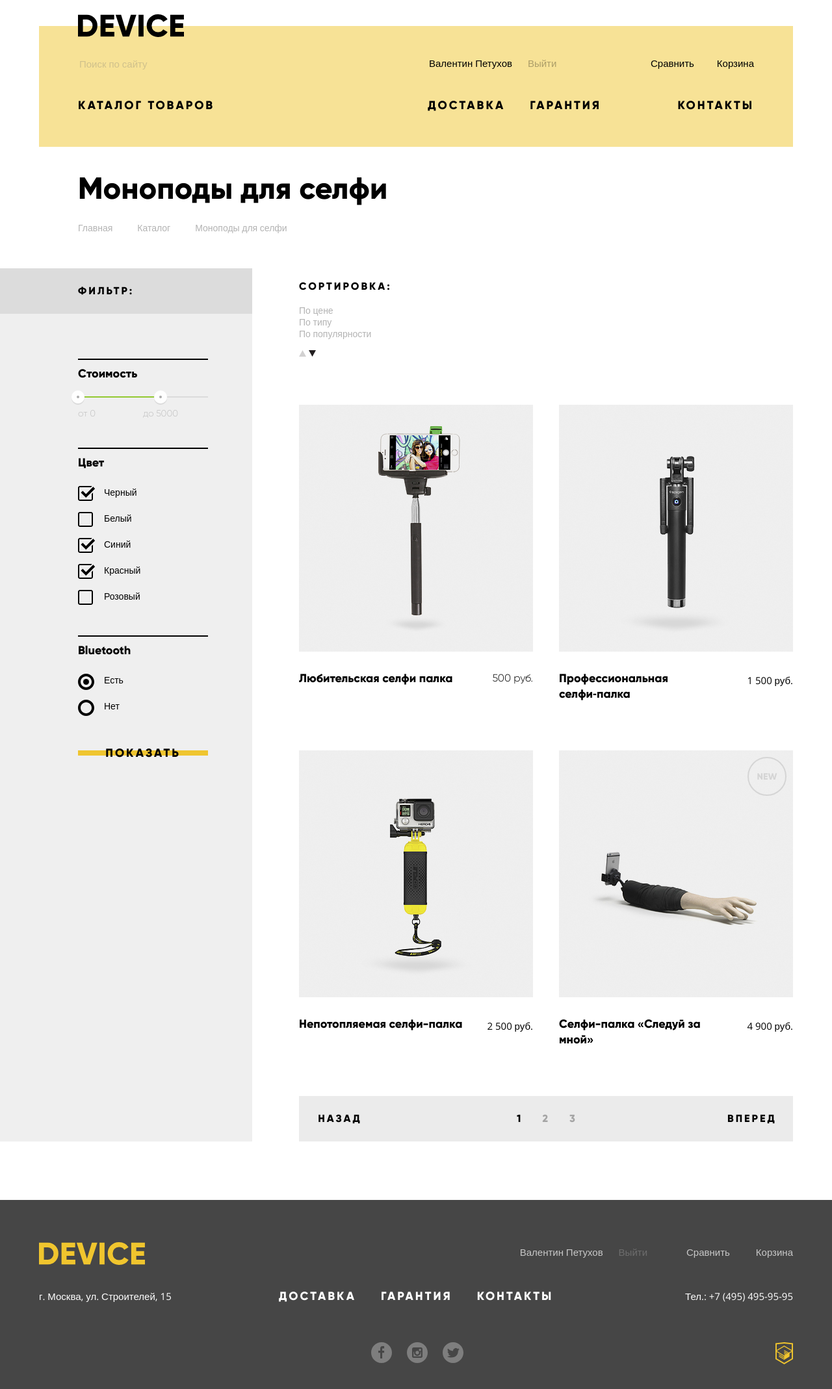
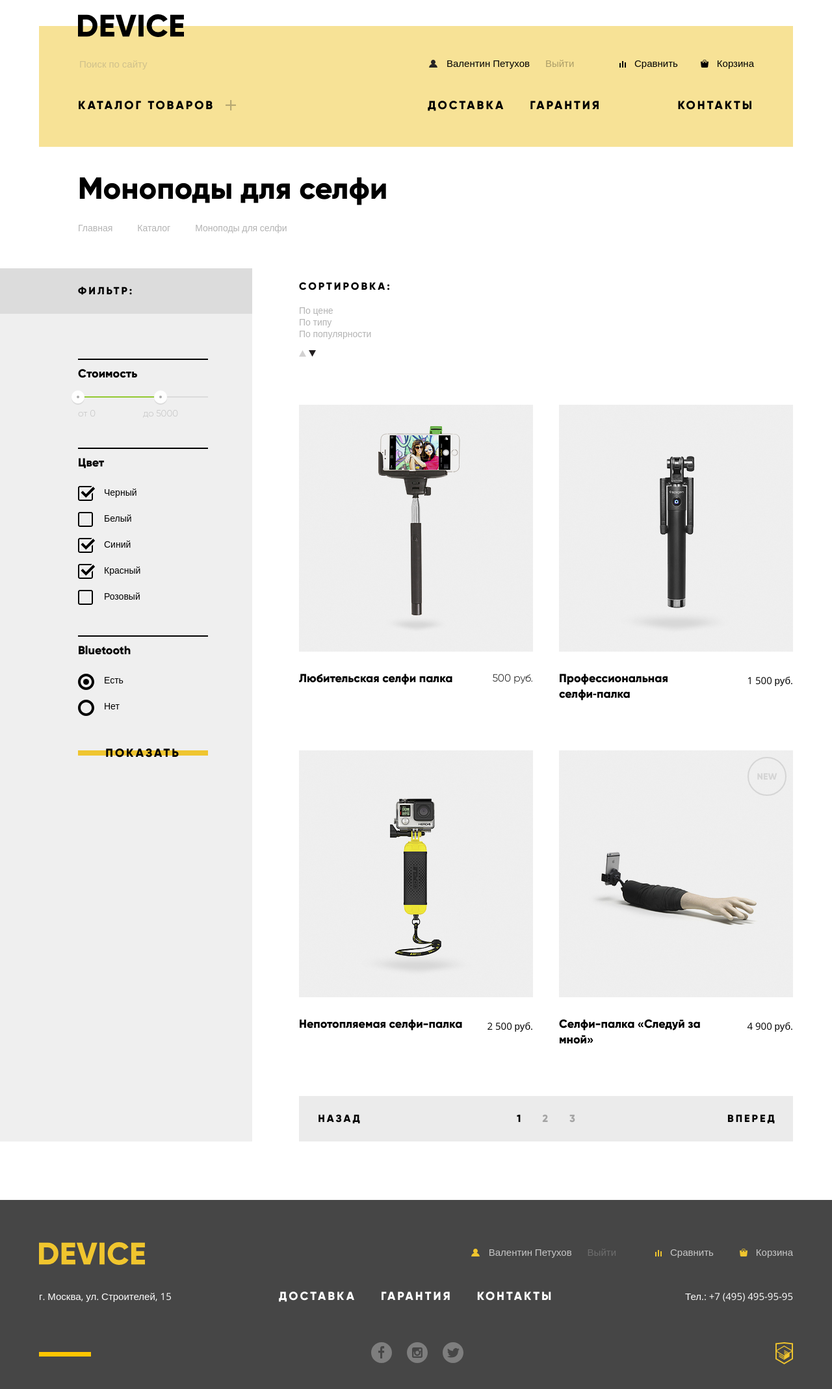
Before and after one commit to ndserg/1139383-device-26, a plain HTML site: page catalog.html in a window 1280 px wide. Shown: the whole page at 65% size. Drawn offline with nearby package versions, Linux system fonts and the light colour scheme.

Commit message:
18. Личный проект: начинаем оформление декоративных элементов

```diff
--- a/catalog.html
+++ b/catalog.html
@@ -31,8 +31,8 @@
 		<nav class="main-navigation">
 			<ul class="site-navigation custom-list">
 				<li class="site-navigation-catalog">
-					<a href="catalog.html" class="site-navigation-item font-ge">Каталог товаров</a>
-					<div class="catalog-sub-menu visually-hidden">
+					<a href="catalog.html" class="site-navigation-item item-conteiner font-ge">Каталог товаров</a>
+					<div class="catalog-sub-menu">
 						<ul class="catalog-list catalog-category-1 custom-list font-osl">
 							<li class="catalog-category-1"><a href="#">Виртуальная реальность</a></li>
 							<li class="catalog-category-1"><a href="#">Моноподы для селфи</a></li>
@@ -258,12 +258,12 @@
 			<p class="footer-tel">Тел.: +7 (495) 495-95-95</p>
 
 			<ul class="user-menu main-footer-menu custom-list font-osl">
-				<li class="user-menu-logout">
+				<li class="user-menu-logout footer-login">
 					<a href="#" class="user-menu-profile">Валентин Петухов</a>
 					<a href="#" class="user-menu-secondary">Выйти</a>
 				</li>
-				<li class="user-menu-compare"><a href="#">Сравнить</a></li>
-				<li class="user-menu-cart"><a href="#">Корзина</a></li>
+				<li class="user-menu-compare footer-compare"><a href="#">Сравнить</a></li>
+				<li class="user-menu-cart footer-cart"><a href="#">Корзина</a></li>
 			</ul>
 
 			<ul class="site-navigation main-footer-navigation custom-list">
--- a/css/style.css
+++ b/css/style.css
@@ -25,6 +25,24 @@ body {
 	background-color: #ffffff;
 }
 
+.visually-hidden:not(:focus):not(:active),
+input[type="checkbox"].visually-hidden,
+input[type="radio"].visually-hidden {
+  position: absolute;
+
+  width: 1px;
+  height: 1px;
+  margin: -1px;
+  border: 0;
+  padding: 0;
+
+  white-space: nowrap;
+
+  clip-path: inset(100%);
+  clip: rect(0 0 0 0);
+  overflow: hidden;
+}
+
 .inner-page {
 	color: #000000;
 }
@@ -36,11 +54,6 @@ body {
 	line-height: 24px;
 	letter-spacing: 3px;
 	text-transform: uppercase;
-}
-
-.visually-hidden {
-	position: absolute;
-	left: -9000px;
 }
 
 .font-osl {
@@ -143,12 +156,6 @@ body {
 	text-decoration: none;
 }
 
-.main-header a:hover,
-.main-header a:focus {
-	opacity: 0.6;
-}
-
-.main-header a:active,
 .user-menu-secondary {
 	opacity: 0.3;
 }
@@ -157,6 +164,7 @@ body {
 	position: absolute;
 	top: 22px;
 }
+
 .main-logo:hover {
 	opacity: 0.6;
 }
@@ -175,6 +183,15 @@ body {
 	width: 500px;
 }
 
+.user-menu a:hover,
+.user-menu a:focus {
+	opacity: 0.6;
+}
+
+.user-menu a:active {
+	opacity: 0.3;
+}
+
 .user-menu-logout a {
 	margin-right: 20px;
 }
@@ -182,18 +199,64 @@ body {
 .user-menu li{
 	margin-left: 35px;
 }
+
 .user-menu li:first-child {
 	margin: 0;
 	flex-grow: 1;
 }
 
 .user-menu a {
+	position: relative;
 	text-decoration: none;
+}
+
+.user-menu a::before {
+	position: absolute;
+	bottom : 3px;
+	left: 0;
+	display: block;
+	content: "";
+}
+
+.user-menu-login a,
+.user-menu-logout .user-menu-profile {
+	padding-left: 27px;
+}
+
+.user-menu-login a::before,
+.user-menu-logout .user-menu-profile::before {
+	background-image: url("../img/user.svg");
+	background-repeat: no-repeat;
+	width: 13px;
+	height: 12px;
+}
+
+.user-menu-compare a {
+	padding-left: 23px;
+}
+
+.user-menu-compare a::before {
+	background-image: url("../img/compare.svg");
+	background-repeat: no-repeat;
+	width: 10px;
+	height: 10px;
+}
+
+.user-menu-cart a {
+	padding-left: 25px;
+}
+
+.user-menu-cart a::before {
+	background-image: url("../img/cart.svg");
+	background-repeat: no-repeat;
+	width: 12px;
+	height: 12px;
 }
 
 .search-form {
 	width: 440px;
 }
+
 .search-input {
 	color: #000000;
 	background-color: transparent;
@@ -234,6 +297,32 @@ body {
 	letter-spacing: 3px;
 }
 
+.site-navigation-item:hover,
+.site-navigation-item:focus {
+	opacity: 0.6;
+}
+
+.site-navigation-item:active {
+	opacity: 0.3;
+}
+
+.item-conteiner {
+	position: relative;
+	padding-right: 33px;
+}
+
+.item-conteiner::after {
+	position: absolute;
+	right: 0;
+	bottom: 3px;
+	display: block;
+	content: "";
+	width: 16px;
+	height: 16px;
+	background-image: url("../img/plus.png");
+	background-repeat: no-repeat;
+}
+
 .site-navigation-catalog {
 	width: 500px;
 }
@@ -248,15 +337,28 @@ body {
 }
 
 .catalog-sub-menu {
+	display: none;
 	margin-top: 13px;
+	width: 1040px;
+}
+
+.site-navigation-catalog:hover .catalog-sub-menu {
 	display: flex;
-	width: 1040px;
 }
 
 .catalog-list {
 	display: flex;
 	flex-direction: column;
 	flex-wrap: wrap;
+}
+
+.catalog-list a:hover,
+.catalog-list a:focus {
+	opacity: 0.6;
+}
+
+.catalog-list a:active {
+	opacity: 0.3;
 }
 
 .catalog-list li {
@@ -272,15 +374,24 @@ body {
 .info-block-container {
 	display: flex;
 	justify-content: space-between;
-	margin-top: 120px;
+	margin-top: 80px;
 }
 
 .info-block {
 	width: 560px;
 }
 
+.info-block::before {
+	display: block;
+	content: "";
+	width: 80px;
+	height: 7px;
+	background-color: #000000;
+}
+
 .info-block h2 {
 	margin: 0;
+	margin-top: 45px;
 	padding: 0;
 	margin-bottom: 54px;
 	font-size: 47px;
@@ -365,6 +476,19 @@ body {
 
 .main-footer-menu li {
 	margin-left: 40px;
+}
+
+.footer-login a::before,
+.footer-login .user-menu-profile::before {
+	background-image: url("../img/user-footer.svg");
+}
+
+.footer-compare a::before {
+	background-image: url("../img/compare-footer.svg");
+}
+
+.footer-cart a::before {
+	background-image: url("../img/cart-footer.svg");
 }
 
 .main-footer-navigation {
@@ -468,6 +592,21 @@ body {
 
 .htmlacademy-logo:active {
 	opacity: 0.3;
+}
+
+.main-footer .container {
+	position: relative;
+}
+
+.main-footer .container::before {
+	display: block;
+	content: "";
+	position: absolute;
+	left: 0;
+	bottom: 13px;
+	width: 80px;
+	height: 7px;
+	background-color: #ffc600;
 }
 
 .popup {
```
Also changed, not shown: index.html (+5 -5 lines), img/cart-footer.svg (added), img/compare-footer.svg (added), img/user-footer.svg (added).
